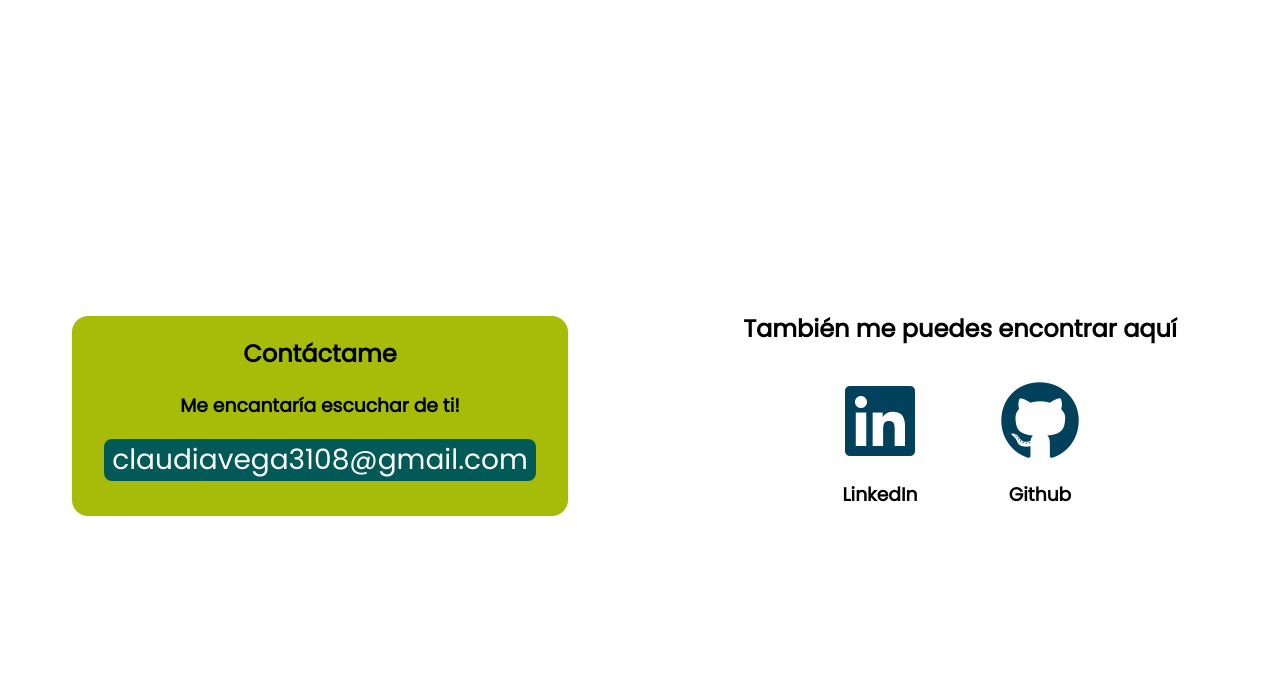
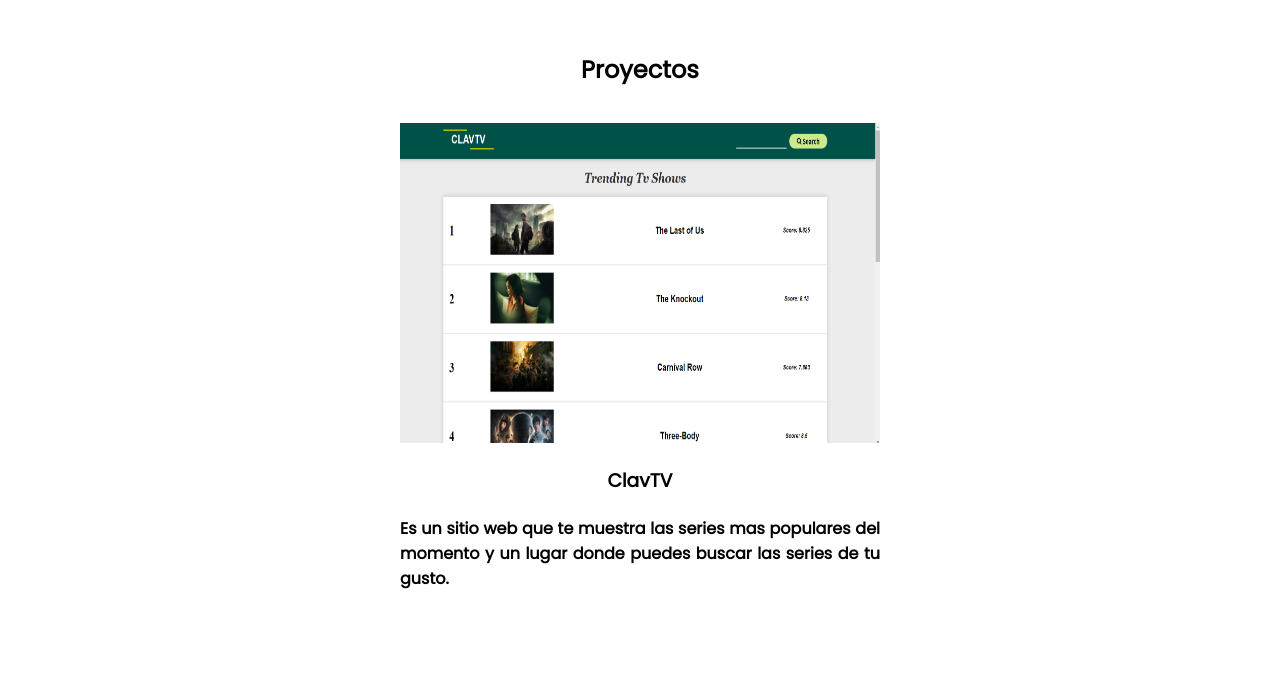
Before and after one commit to claudiamv31/portfolio, a React (Create React App) app: page / in a window 1280 px wide. Shown: the part 1664-2360 px from the top of the page. Built offline with nearby package versions, Linux system fonts and the light colour scheme.

Commit message:
Proyects added in portfolio

```diff
--- a/src/components/MainNavigation.js
+++ b/src/components/MainNavigation.js
@@ -10,7 +10,7 @@ const MainNavigation = () => {
             <a href="#about">Acerca</a>
           </li>
           <li>
-            <a href="#porfolio">Portafolio</a>
+            <a href="#proyects">Proyectos</a>
           </li>
           <li>
             <a href="#contact">Contacto</a>
--- a/src/components/Proyects.js
+++ b/src/components/Proyects.js
@@ -1,7 +1,25 @@
+import classes from "./Proyects.module.css";
+
+import clavtvImg from "../assets/clavtv.png";
+
 const Proyects = () => {
-  return <div>
-
-  </div>;
+  return (
+    <div className={classes.proyects} id="proyects">
+      <h2>Proyectos</h2>
+      <div className={classes.apps}>
+        <div className={classes.clavtv}>
+          <a href="https://clautv.netlify.app">
+            <img src={clavtvImg} alt="ClavTv" />
+            <h3>ClavTV</h3>
+            <h4>
+              Es un sitio web que te muestra las series mas populares del
+              momento y un lugar donde puedes buscar las series de tu gusto.
+            </h4>
+          </a>
+        </div>
+      </div>
+    </div>
+  );
 };
 
 export default Proyects;
--- /dev/null
+++ b/src/components/Proyects.module.css
@@ -0,0 +1,42 @@
+.proyects {
+  padding: 1rem;
+}
+
+.apps {
+  display: table;
+  margin: 0 auto;
+}
+
+.proyects h2 {
+  font-family: "Poppins", sans-serif;
+  text-align: center;
+  padding-bottom: 1rem;
+}
+
+.clavtv {
+  width: 30rem;
+  height: 30rem;
+}
+
+.clavtv a {
+  text-decoration: none;
+  color: black;
+}
+
+.clavtv img {
+  width: 30rem;
+  height: 20rem;
+}
+
+.clavtv h3,
+h4 {
+  font-family: "Poppins", sans-serif;
+}
+
+.clavtv h3 {
+  text-align: center;
+}
+
+.clavtv h4 {
+  text-align: justify;
+}
--- a/src/pages/Portfolio.js
+++ b/src/pages/Portfolio.js
@@ -2,6 +2,7 @@ import Home from "../components/Home";
 import MainNavigation from "../components/MainNavigation";
 import AboutMe from "../components/AboutMe";
 import Contact from "../components/Contact";
+import Proyects from "../components/Proyects";
 
 const Portfolio = () => {
   return (
@@ -9,6 +10,7 @@ const Portfolio = () => {
       <MainNavigation />
       <Home />
       <AboutMe />
+      <Proyects />
       <Contact />
     </div>
   );
```
Also changed, not shown: src/assets/clavtv.png (added).
